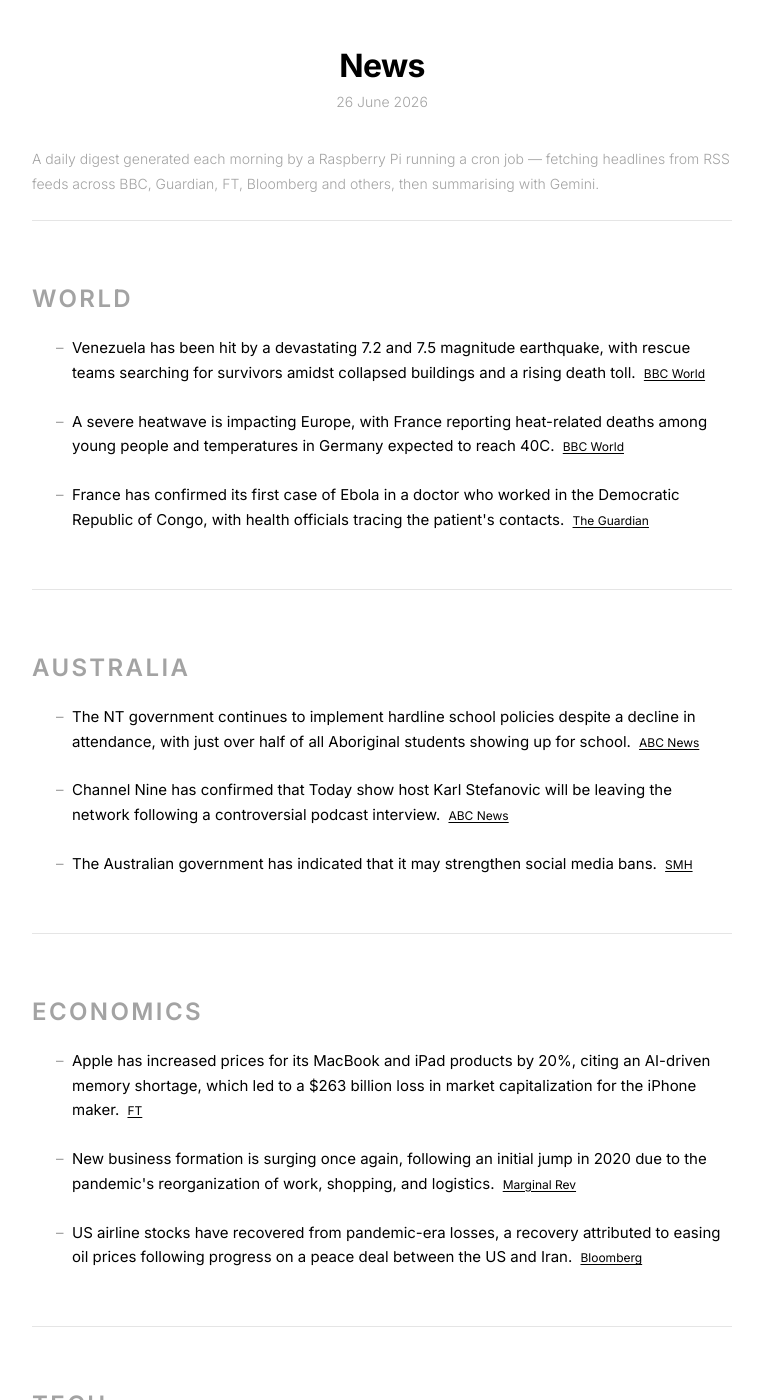
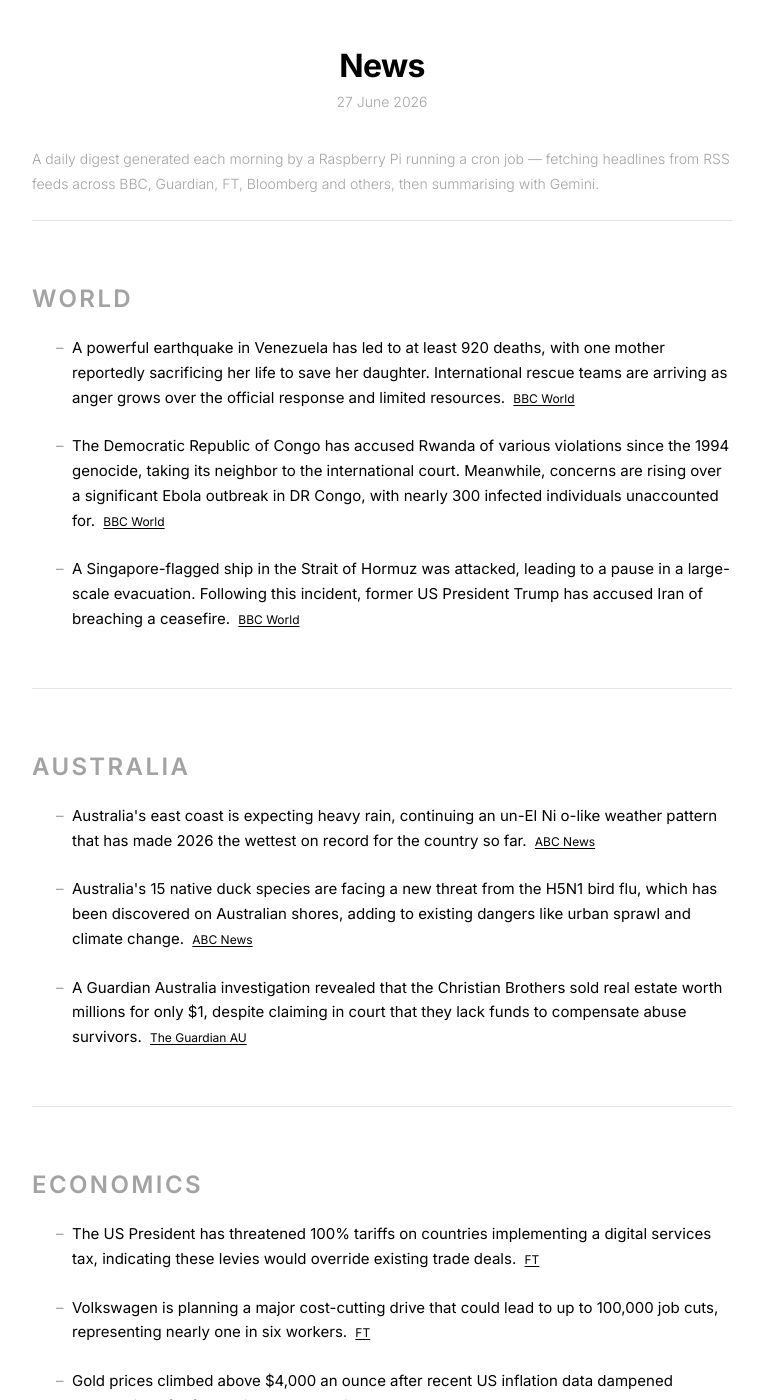
Before and after one commit to s-jac/s-jac.github.io, a Jekyll site: the page built from projects/news.html, in a window 1280 px wide and 1400 px high. Shown: the whole window, without its empty margins (258-1021 px from the left). Built offline with Jekyll 4.4.1, drawn with Linux system fonts in a browser that asks for light colours; some of the changed text lies outside the part shown.

Commit message:
daily news update 27 June 2026

```diff
--- a/_data/news.json
+++ b/_data/news.json
@@ -1,24 +1,24 @@
 {
-  "date": "26 June 2026",
-  "generated_at": "2026-06-25T21:01:00.713280+00:00",
+  "date": "27 June 2026",
+  "generated_at": "2026-06-26T21:00:57.581468+00:00",
   "sections": [
     {
       "heading": "World",
       "bullets": [
         {
-          "text": "Venezuela has been hit by a devastating 7.2 and 7.5 magnitude earthquake, with rescue teams searching for survivors amidst collapsed buildings and a rising death toll.",
+          "text": "A powerful earthquake in Venezuela has led to at least 920 deaths, with one mother reportedly sacrificing her life to save her daughter. International rescue teams are arriving as anger grows over the official response and limited resources.",
           "source": "BBC World",
           "url": "https://www.bbc.com/news/world"
         },
         {
-          "text": "A severe heatwave is impacting Europe, with France reporting heat-related deaths among young people and temperatures in Germany expected to reach 40C.",
+          "text": "The Democratic Republic of Congo has accused Rwanda of various violations since the 1994 genocide, taking its neighbor to the international court. Meanwhile, concerns are rising over a significant Ebola outbreak in DR Congo, with nearly 300 infected individuals unaccounted for.",
           "source": "BBC World",
           "url": "https://www.bbc.com/news/world"
         },
         {
-          "text": "France has confirmed its first case of Ebola in a doctor who worked in the Democratic Republic of Congo, with health officials tracing the patient's contacts.",
-          "source": "The Guardian",
-          "url": "https://www.theguardian.com"
+          "text": "A Singapore-flagged ship in the Strait of Hormuz was attacked, leading to a pause in a large-scale evacuation. Following this incident, former US President Trump has accused Iran of breaching a ceasefire.",
+          "source": "BBC World",
+          "url": "https://www.bbc.com/news/world"
         }
       ]
     },
@@ -26,19 +26,19 @@
       "heading": "Australia",
       "bullets": [
         {
-          "text": "The NT government continues to implement hardline school policies despite a decline in attendance, with just over half of all Aboriginal students showing up for school.",
+          "text": "Australia's east coast is expecting heavy rain, continuing an un-El Ni\n\no-like weather pattern that has made 2026 the wettest on record for the country so far.",
           "source": "ABC News",
           "url": "https://www.abc.net.au/news"
         },
         {
-          "text": "Channel Nine has confirmed that Today show host Karl Stefanovic will be leaving the network following a controversial podcast interview.",
+          "text": "Australia's 15 native duck species are facing a new threat from the H5N1 bird flu, which has been discovered on Australian shores, adding to existing dangers like urban sprawl and climate change.",
           "source": "ABC News",
           "url": "https://www.abc.net.au/news"
         },
         {
-          "text": "The Australian government has indicated that it may strengthen social media bans.",
-          "source": "SMH",
-          "url": "https://www.smh.com.au"
+          "text": "A Guardian Australia investigation revealed that the Christian Brothers sold real estate worth millions for only $1, despite claiming in court that they lack funds to compensate abuse survivors.",
+          "source": "The Guardian AU",
+          "url": "https://www.theguardian.com/au"
         }
       ]
     },
@@ -46,17 +46,17 @@
       "heading": "Economics",
       "bullets": [
         {
-          "text": "Apple has increased prices for its MacBook and iPad products by 20%, citing an AI-driven memory shortage, which led to a $263 billion loss in market capitalization for the iPhone maker.",
+          "text": "The US President has threatened 100% tariffs on countries implementing a digital services tax, indicating these levies would override existing trade deals.",
           "source": "FT",
           "url": "https://www.ft.com"
         },
         {
-          "text": "New business formation is surging once again, following an initial jump in 2020 due to the pandemic's reorganization of work, shopping, and logistics.",
-          "source": "Marginal Rev",
-          "url": "https://www.marginalrevolution.com"
+          "text": "Volkswagen is planning a major cost-cutting drive that could lead to up to 100,000 job cuts, representing nearly one in six workers.",
+          "source": "FT",
+          "url": "https://www.ft.com"
         },
         {
-          "text": "US airline stocks have recovered from pandemic-era losses, a recovery attributed to easing oil prices following progress on a peace deal between the US and Iran.",
+          "text": "Gold prices climbed above $4,000 an ounce after recent US inflation data dampened expectations for further interest-rate hikes.",
           "source": "Bloomberg",
           "url": "https://www.bloomberg.com/markets"
         }
```
